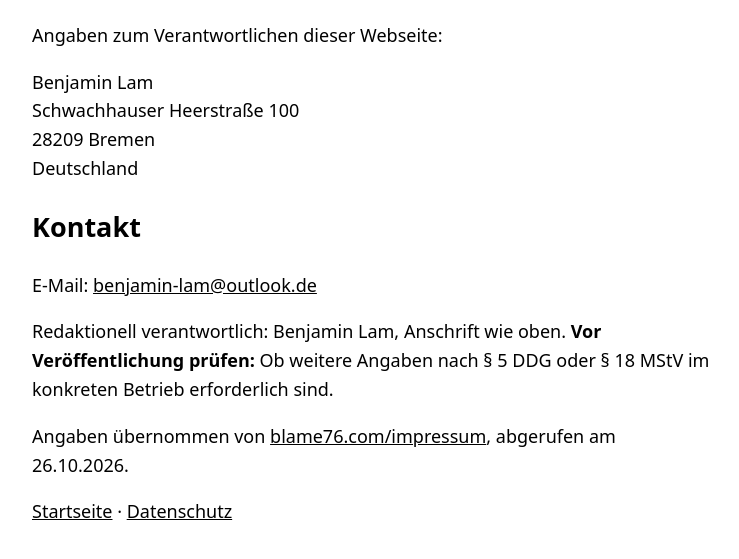
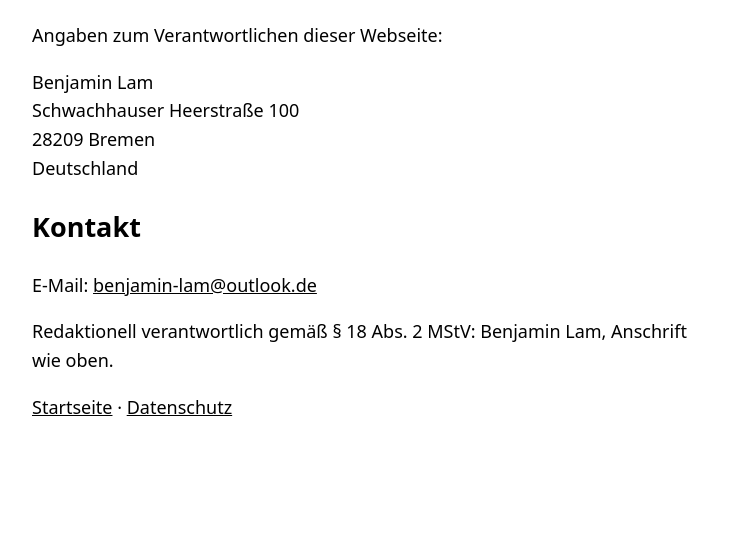
Before and after one commit to blame76/zuletzt-online-243, a website: page site/impressum/index.html in a window 1280 px wide. Shown: the part 109-668 px from the top of the page, without its empty margins (268-1007 px from the left). Drawn offline with Linux system fonts and the light colour scheme.

Commit message:
docs(legal): remove internal review instructions from public imprint

```diff
--- a/site/impressum/index.html
+++ b/site/impressum/index.html
@@ -1 +1 @@
-<!doctype html><html lang="de"><head><meta charset="utf-8"><meta name="viewport" content="width=device-width,initial-scale=1"><title>Impressum – Zuletzt online</title><style>body{max-width:680px;margin:3rem auto;padding:0 1.5rem;font:18px/1.6 system-ui,sans-serif}a{color:inherit}</style></head><body><main><h1>Impressum</h1><p>Angaben zum Verantwortlichen dieser Webseite:</p><p>Benjamin Lam<br>Schwachhauser Heerstraße 100<br>28209 Bremen<br>Deutschland</p><h2>Kontakt</h2><p>E-Mail: <a href="mailto:benjamin-lam@outlook.de">benjamin-lam@outlook.de</a></p><p>Redaktionell verantwortlich: Benjamin Lam, Anschrift wie oben. <strong>Vor Veröffentlichung prüfen:</strong> Ob weitere Angaben nach § 5 DDG oder § 18 MStV im konkreten Betrieb erforderlich sind.</p><p>Angaben übernommen von <a href="https://blame76.com/impressum/">blame76.com/impressum</a>, abgerufen am 26.10.2026.</p></main><nav><a href="/">Startseite</a> · <a href="/datenschutz/">Datenschutz</a></nav></body></html>
+<!doctype html><html lang="de"><head><meta charset="utf-8"><meta name="viewport" content="width=device-width,initial-scale=1"><title>Impressum – Zuletzt online</title><style>body{max-width:680px;margin:3rem auto;padding:0 1.5rem;font:18px/1.6 system-ui,sans-serif}a{color:inherit}</style></head><body><main><h1>Impressum</h1><p>Angaben zum Verantwortlichen dieser Webseite:</p><p>Benjamin Lam<br>Schwachhauser Heerstraße 100<br>28209 Bremen<br>Deutschland</p><h2>Kontakt</h2><p>E-Mail: <a href="mailto:benjamin-lam@outlook.de">benjamin-lam@outlook.de</a></p><p>Redaktionell verantwortlich gemäß § 18 Abs. 2 MStV: Benjamin Lam, Anschrift wie oben.</p></main><nav><a href="/">Startseite</a> · <a href="/datenschutz/">Datenschutz</a></nav></body></html>
```
